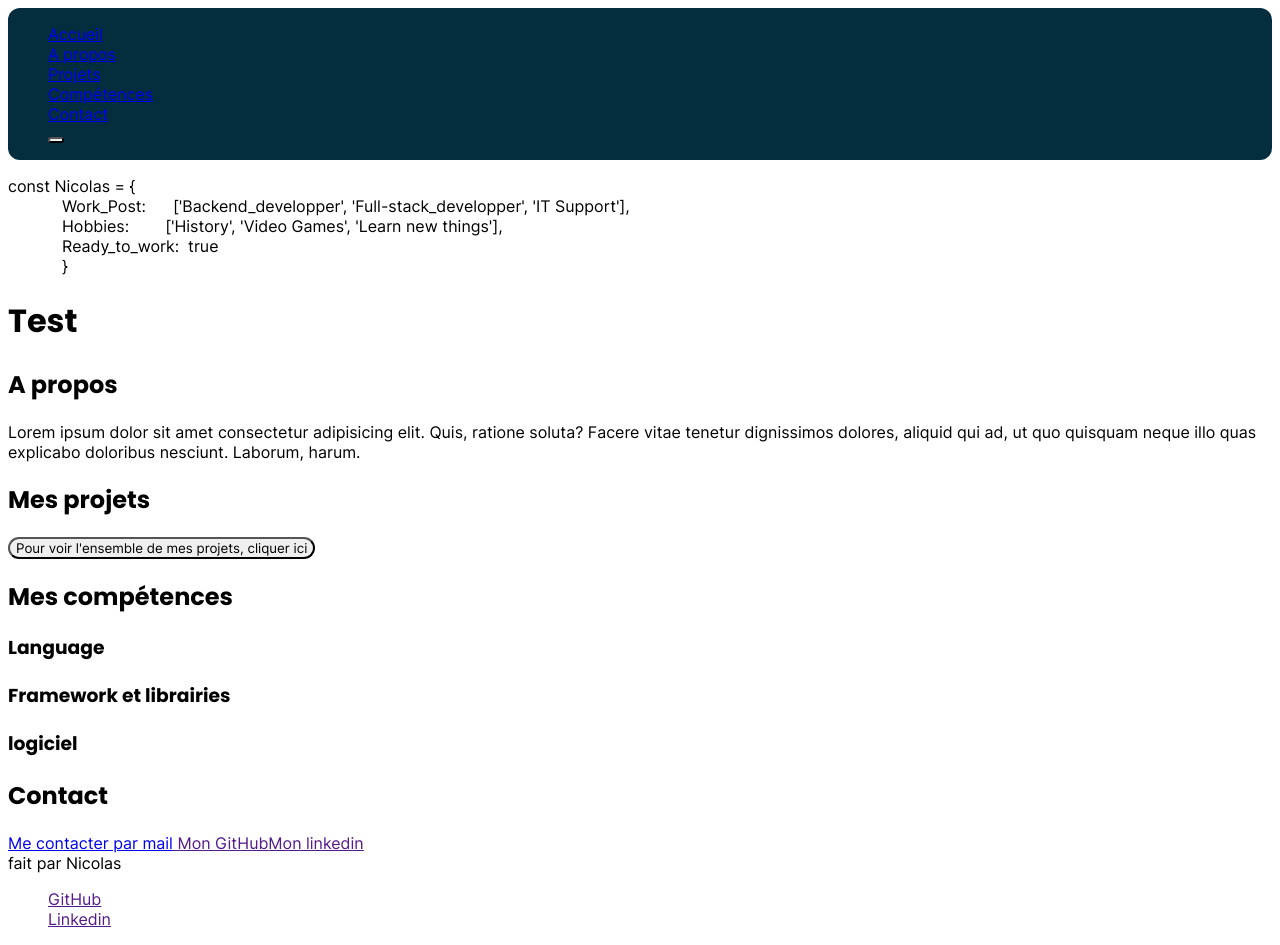
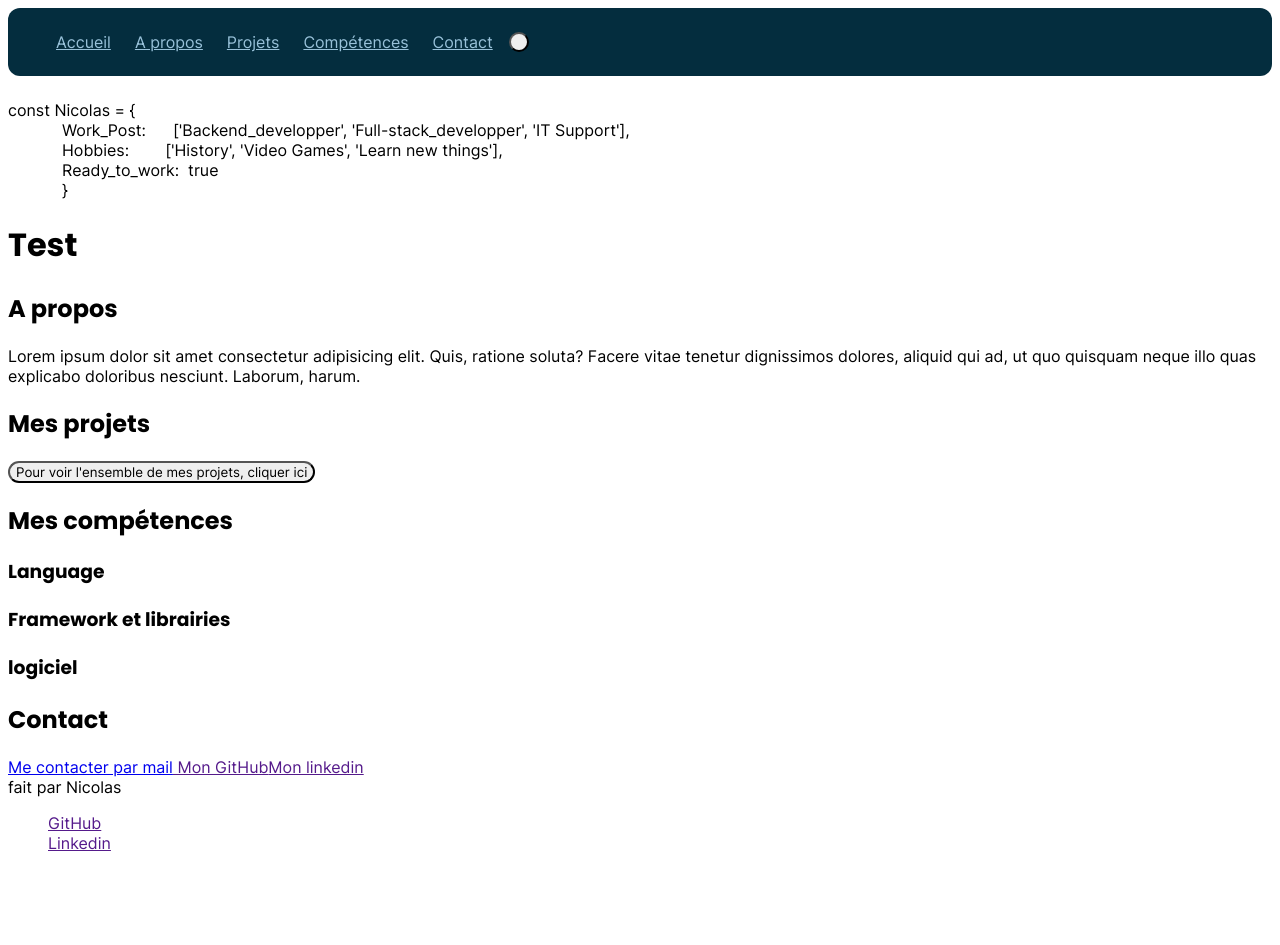
Before and after one commit to Nicolas-Puchois/mon-portefolio, a Next.js app: page / in a window 1280 px wide. After the commit the page ends 869 px from the top, so only its background shows below. Built offline with nearby package versions, Linux system fonts and the light colour scheme; a web font is replaced by a local one.

Commit message:
ajout de styles et réorganisation du composant header pour améliorer la navigation

```diff
--- a/app/components/header.module.css
+++ b/app/components/header.module.css
@@ -1,8 +1,50 @@
 .header {
+  width: 100%;
+  position: sticky;
+  top: 0;
+  z-index: 10;
+
   .navbar {
-    background-color: var(--bg-secondary);
+    width: 100%;
+    padding: 0 0 0.5rem 0;
+
     .container {
       display: flex;
+      justify-items: center;
+      align-items: center;
+      position: relative;
+      background-color: var(--bg-secondary);
+
+      .toggle {
+        display: none;
+
+        .sr_only {
+          position: absolute;
+          width: 1px;
+          height: 1px;
+          padding: 0;
+          margin: -1px;
+          overflow: hidden;
+          border: 0;
+        }
+      }
+      ul.nav_links {
+        display: flex;
+        gap: 0.5rem;
+        align-items: center;
+
+        li {
+          position: relative;
+          a,
+          button {
+            color: var(--dark-link);
+            display: flex;
+            align-items: center;
+            gap: 0.5rem;
+            padding: 0.5rem;
+          }
+        }
+      }
     }
   }
 }
--- a/app/components/header.tsx
+++ b/app/components/header.tsx
@@ -6,7 +6,10 @@ export default function mainHeaders(){
     <header className={styles.header}>
         <nav className={styles.navbar}>
             <div className={styles.container}>
-                <ul className="nav-links">
+                <button className={styles.toggle}>
+                    <span className={styles.sr_only}> &#9776</span>
+                </button>
+                <ul className={styles.nav_links}>
                     <li> <a href="."> <span> Accueil      </span>  </a>      </li>
                     <li> <a href="."> <span> A propos     </span>  </a>      </li>
                     <li> <a href="."> <span> Projets      </span>  </a>      </li>
```
